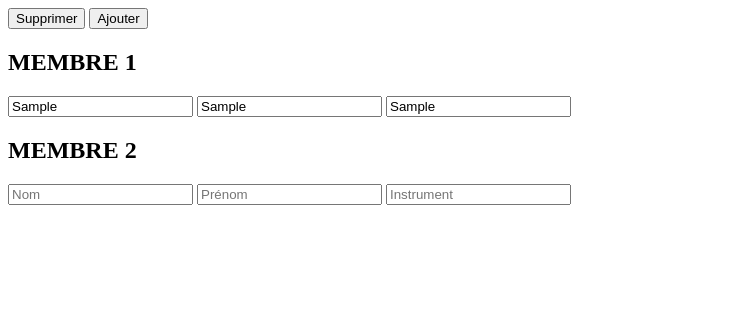
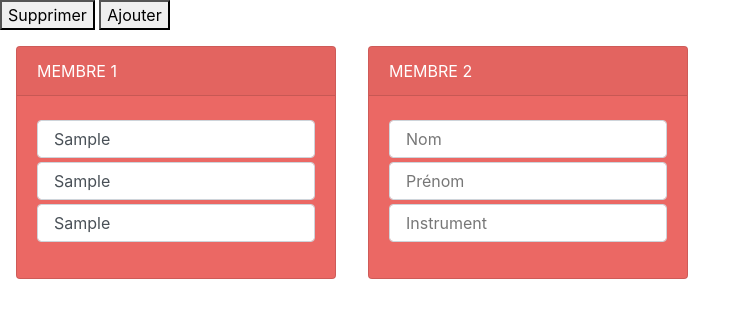
Before and after one commit to Efkat/membersCardsManagement, a plain HTML site: page index.html in a window 1280 px wide. Both pictures are taken after typing "Sample", "Sample", "Sample" into the empty fields and a click on the button "Ajouter". Shown: the whole page, without its empty margins (0-751 px from the left). Drawn offline with nearby package versions, Linux system fonts and the light colour scheme; a web font is replaced by a local one.

Commit message:
Adding some styles

```diff
--- a/index.html
+++ b/index.html
@@ -6,18 +6,23 @@
           content="width=device-width, user-scalable=no, initial-scale=1.0, maximum-scale=1.0, minimum-scale=1.0">
     <meta http-equiv="X-UA-Compatible" content="ie=edge">
     <title>Cards system for members</title>
+    <link rel="stylesheet" href="https://bootswatch.com/4/journal/bootstrap.min.css" type="text/css">
 </head>
 <body>
     <header>
         <button class="delete">Supprimer</button>
         <button class="add">Ajouter</button>
     </header>
-    <div id="container">
-        <section class="card">
-            <h1>MEMBRE 1</h1>
-            <input type="text" placeholder="Nom">
-            <input type="text" placeholder="Prénom">
-            <input type="text" placeholder="Instrument">
+    <div id="container" class="d-flex flex-wrap">
+        <section class="card text-white bg-primary m-3" style="max-width: 20rem">
+            <div class="card-header">MEMBRE 1</div>
+            <div class="card-body">
+                <div class="form-group">
+                    <input type="text" class="form-control my-1" placeholder="Nom">
+                    <input type="text" class="form-control my-1" placeholder="Prénom">
+                    <input type="text" class="form-control my-1" placeholder="Instrument">
+                </div>
+            </div>
         </section>
     </div>
 
--- a/script.js
+++ b/script.js
@@ -10,11 +10,15 @@ for(let index = 0; index < addButtons.length; index++){
     addButtons[index].addEventListener("click", function () {
         if(membersCount < membersMax){
             membersCount++
-            cardContainer.insertAdjacentHTML('beforeend', '<section class="card">\n' +
-                '            <h1>MEMBRE X</h1>\n' +
-                '            <input type="text" placeholder="Nom">\n' +
-                '            <input type="text" placeholder="Prénom">\n' +
-                '            <input type="text" placeholder="Instrument">\n' +
+            cardContainer.insertAdjacentHTML('beforeend', '<section class="card text-white bg-primary m-3" style="max-width: 20rem">\n' +
+                '            <div class="card-header">MEMBRE 1</div>\n' +
+                '            <div class="card-body">\n' +
+                '                <div class="form-group">\n' +
+                '                    <input type="text" class="form-control my-1" placeholder="Nom">\n' +
+                '                    <input type="text" class="form-control my-1" placeholder="Prénom">\n' +
+                '                    <input type="text" class="form-control my-1" placeholder="Instrument">\n' +
+                '                </div>\n' +
+                '            </div>\n' +
                 '        </section>')
             updateCardsNumber()
         }else{
```
